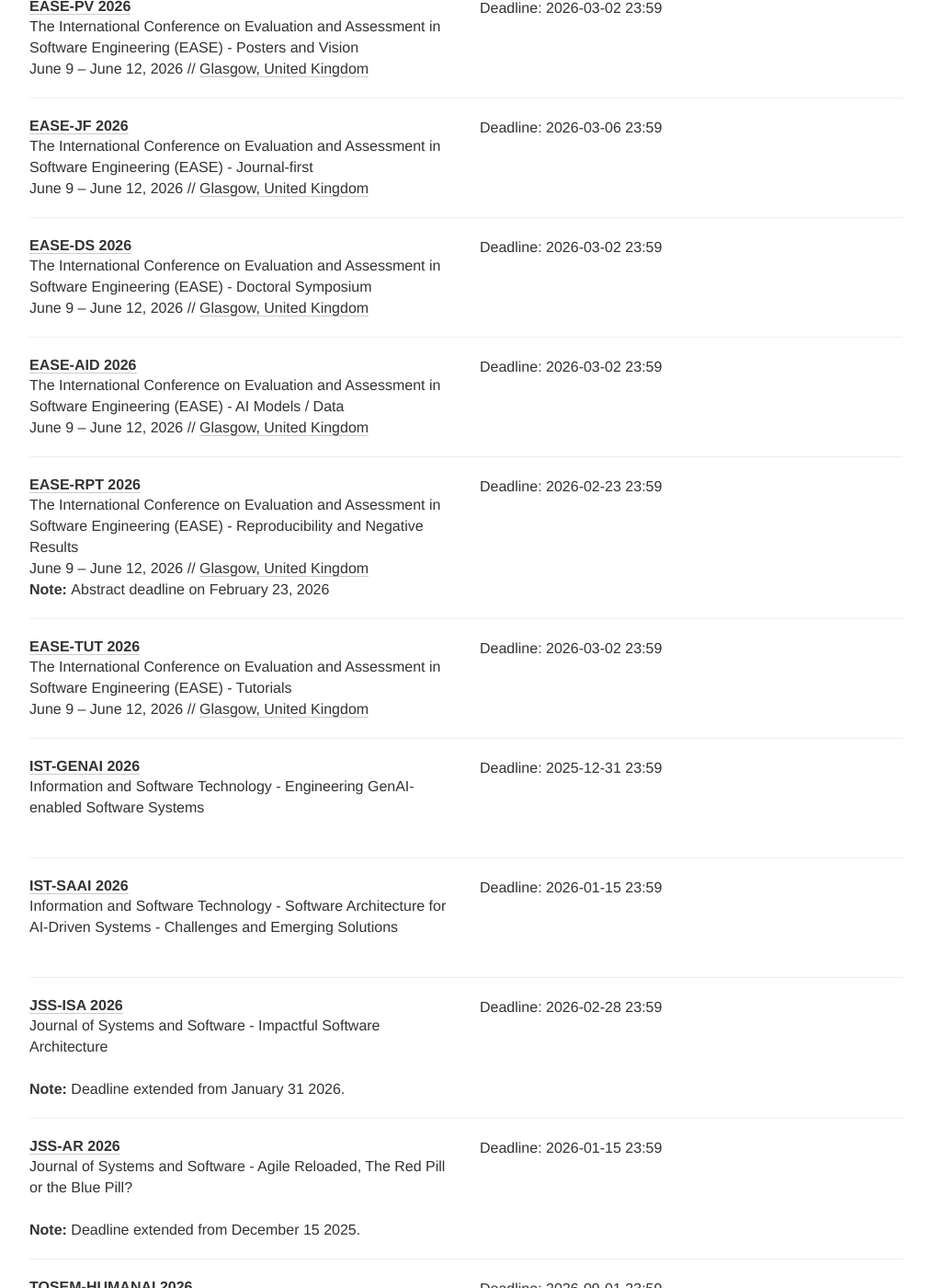
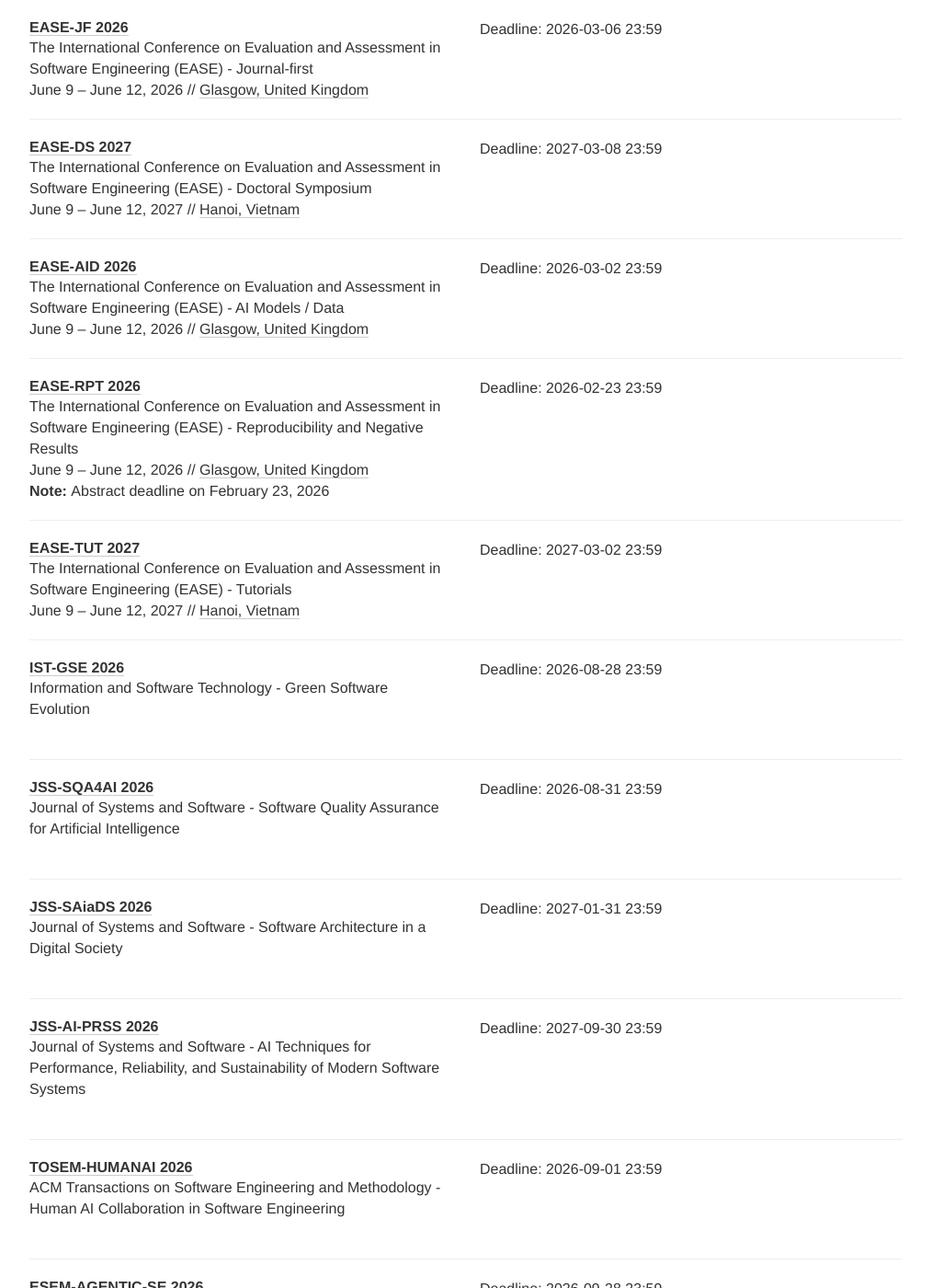
Before and after one commit to se-deadlines/se-deadlines.github.io, a Jekyll site: the page built from index.html, in a window 1280 px wide and 1400 px high, scrolled down 22270 px. Shown: the whole window at 92% size, without its empty margins (133-1146 px from the left). Built offline with Jekyll 4.4.1, drawn with Linux system fonts in a browser that asks for light colours; nearby versions of some CDN libraries; some of the changed text lies outside the part shown.

Commit message:
More updates

```diff
--- a/_data/conferences.yml
+++ b/_data/conferences.yml
@@ -1,20 +1,3 @@
-- name: JSS-SADS
-  description: JSS Special Issue on Software Architecture in a Digital Society
-  year: 2027
-  link: https://www.sciencedirect.com/special-issue/331752/software-architecture-in-a-digital-society
-  deadline:
-    - "2027-01-31 23:59"
-  tags: [JO]
-
-- name: FTA
-  description: International Workshop on Firmware Testing and Analysis
-  year: 2026
-  link: https://conf.researchr.org/home/splash-issta-2026/fta-2026
-  deadline: ["2026-07-06 23:59"]
-  date: October 5, 2026
-  place: Oakland, California, United States
-  tags: [WO]
-
 # ICSEs
 - name: ICSE
   description: International Conference on Software Engineering - Research Track
@@ -967,13 +950,23 @@
 # ISSTA
 - name: ISSTA
   description: International Symposium on Software Testing and Analysis
-  year: 2026
-  link: https://conf.researchr.org/track/issta-2026/issta-2026-research-papers
-  deadline:
-  - "2026-01-29 23:59"
-  date: October 3-9, 2026
+  year: 2027
+  link: https://conf.researchr.org/home/issta-2027
+  deadline:
+  - "2027-01-11 23:59"
+  date: September 7-10, 2027
+  place: Singapore
+  Note: Mandatory abstract deadline on January 8, 2027.
+  tags: [CO, RPT]
+
+- name: FTA
+  description: International Workshop on Firmware Testing and Analysis
+  year: 2026
+  link: https://conf.researchr.org/home/splash-issta-2026/fta-2026
+  deadline: ["2026-07-06 23:59"]
+  date: October 5, 2026
   place: Oakland, California, United States
-  tags: [CO, RPT]
+  tags: [WO]
 
 # SecDev
 - name: SecDev
@@ -1678,13 +1671,13 @@
 #EASE
 - name: EASE-RP
   description: The International Conference on Evaluation and Assessment in Software Engineering (EASE) - Research Papers
-  year: 2026
-  link: https://conf.researchr.org/track/ease-2026/ease-2026-research-papers
-  deadline:
-   - "2026-01-23 23:59"
-  date: June 9 - June 12, 2026
-  place: Glasgow, United Kingdom
-  note: Abstract deadline on January 16, 2026
+  year: 2027
+  link: https://conf.researchr.org/track/ease-2027/ease-2027-papers
+  deadline:
+   - "2027-01-22 23:59"
+  date: June 15 - June 18, 2027
+  place: Hanoi, Vietnam
+  note: Abstract deadline on January 15, 2027
   tags: [CO, RPT]
 
 - name: EASE-SPER
@@ -1700,13 +1693,13 @@
 
 - name: EASE-IP
   description: The International Conference on Evaluation and Assessment in Software Engineering (EASE) - Industry Papers
-  year: 2026
-  link: https://conf.researchr.org/track/ease-2026/ease-2026-industry-papers
-  deadline:
-   - "2026-03-02 23:59"
-  date: June 9 - June 12, 2026
-  place: Glasgow, United Kingdom
-  note: Abstract deadline on February 23, 2026
+  year: 2027
+  link: https://conf.researchr.org/track/ease-2027/ease-2027-industry-papers#Call-for-Papers
+  deadline:
+   - "2027-03-01 23:59"
+  date: June 15 - June 18, 2027
+  place: Hanoi, Vietnam
+  note: Abstract deadline on February 22, 2027
   tags: [CO, IPT]
 
 - name: EASE-PV
@@ -1731,12 +1724,12 @@
 
 - name: EASE-DS
   description: The International Conference on Evaluation and Assessment in Software Engineering (EASE) - Doctoral Symposium
-  year: 2026
-  link: https://conf.researchr.org/track/ease-2026/ease-2026-doctoral-symposium
-  deadline:
-   - "2026-03-02 23:59"
-  date: June 9 - June 12, 2026
-  place: Glasgow, United Kingdom
+  year: 2027
+  link: https://conf.researchr.org/track/ease-2027/ease-2027-doctoral-symposium
+  deadline:
+   - "2027-03-08 23:59"
+  date: June 9 - June 12, 2027
+  place: Hanoi, Vietnam
   tags: [CO, DOS]
 
 - name: EASE-AID
@@ -1762,50 +1755,47 @@
 
 - name: EASE-TUT
   description: The International Conference on Evaluation and Assessment in Software Engineering (EASE) - Tutorials
-  year: 2026
-  link: https://conf.researchr.org/track/ease-2026/ease-2026-tutorial
-  deadline:
-   - "2026-03-02 23:59"
-  date: June 9 - June 12, 2026
-  place: Glasgow, United Kingdom
+  year: 2027
+  link: https://conf.researchr.org/track/ease-2027/ease-2027-tutorial
+  deadline:
+   - "2027-03-02 23:59"
+  date: June 9 - June 12, 2027
+  place: Hanoi, Vietnam
   tags: [CO, TTBT]
 
 # IST
 
-- name: IST-GENAI
-  description: Information and Software Technology - Engineering GenAI-enabled Software Systems
-  year: 2026
-  link: https://www.sciencedirect.com/special-issue/322047/engineering-genai-enabled-software-systems
-  deadline:
-  - "2025-12-31 23:59"
+- name: IST-GSE
+  description: Information and Software Technology - Green Software Evolution
+  year: 2026
+  link: https://www.sciencedirect.com/special-issue/330286/green-software-evolution
+  deadline:
+  - "2026-08-28 23:59"
   tags: [JO]
 
-
-- name: IST-SAAI
-  description: Information and Software Technology - Software Architecture for AI-Driven Systems - Challenges and Emerging Solutions
-  year: 2026
-  link: https://www.sciencedirect.com/special-issue/325890/software-architecture-for-ai-driven-systems-challenges-and-emerging-solutions
-  deadline:
-  - "2026-01-15 23:59"
+# JSS
+- name: JSS-SQA4AI
+  description: Journal of Systems and Software - Software Quality Assurance for Artificial Intelligence
+  year: 2026
+  link: https://www.sciencedirect.com/special-issue/332719/software-quality-assurance-for-artificial-intelligence-the-journal-of-systems-software
+  deadline:
+  - "2026-08-31 23:59"
   tags: [JO]
 
-# JSS
-- name: JSS-ISA
-  description: Journal of Systems and Software - Impactful Software Architecture
-  year: 2026
-  link: https://www.sciencedirect.com/special-issue/325939/impactful-software-architecture
-  deadline:
-  - "2026-02-28 23:59"
-  note: Deadline extended from January 31 2026.
+- name: JSS-SAiaDS
+  description: Journal of Systems and Software - Software Architecture in a Digital Society
+  year: 2026
+  link: https://www.sciencedirect.com/special-issue/331752/software-architecture-in-a-digital-society
+  deadline:
+  - "2027-01-31 23:59"
   tags: [JO]
 
-- name: JSS-AR
-  description: Journal of Systems and Software - Agile Reloaded, The Red Pill or the Blue Pill?
-  year: 2026
-  link: https://www.sciencedirect.com/special-issue/324072/agile-reloaded-the-red-pill-or-the-blue-pill
-  deadline:
-  - "2026-01-15 23:59"
-  note: Deadline extended from December 15 2025.
+- name: JSS-AI-PRSS
+  description: Journal of Systems and Software - AI Techniques for Performance, Reliability, and Sustainability of Modern Software Systems
+  year: 2026
+  link: https://www.sciencedirect.com/special-issue/329342/special-issue-on-ai-techniques-for-performance-reliability-and-sustainability-of-modern-software-systems
+  deadline:
+  - "2027-09-30 23:59"
   tags: [JO]
 
 
```
